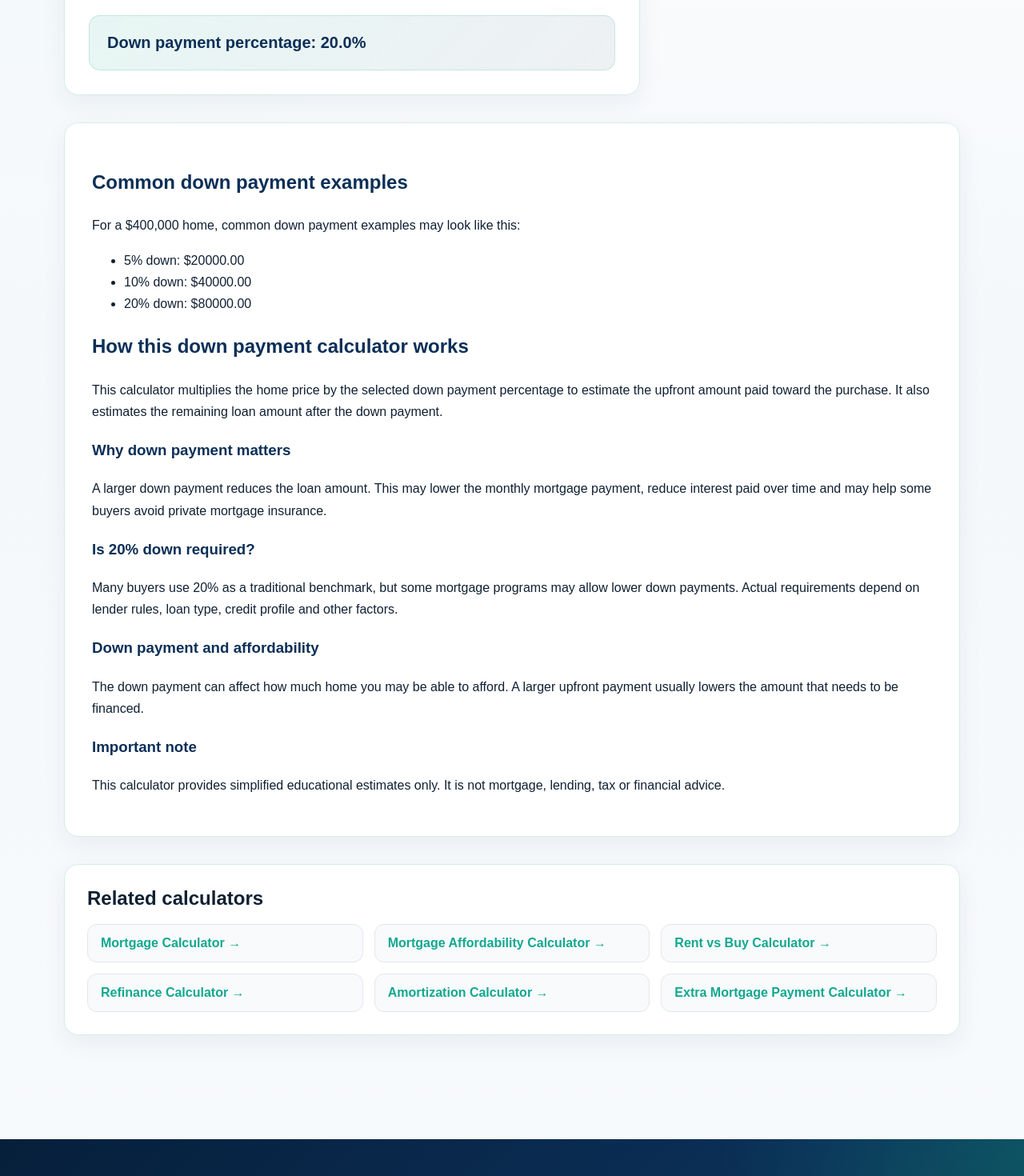
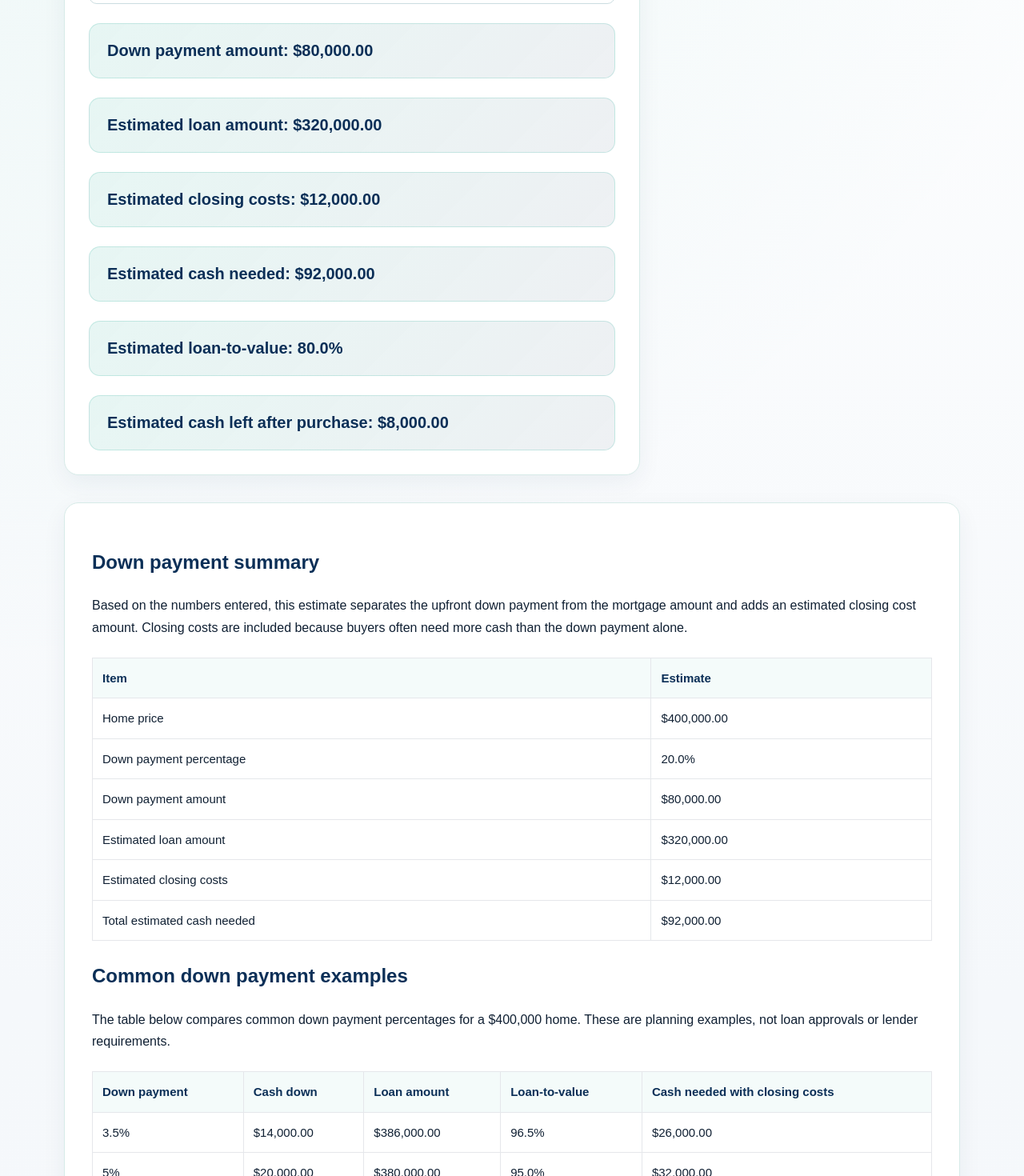
Before and after one commit to milicdejan94-ai/financecalchub, a Next.js app: page /calculators/down-payment in a window 1280 px wide. Shown: the part 660-2130 px from the top of the page at 80% size. Built offline with nearby package versions, Linux system fonts and the light colour scheme.

Commit message:
Improve down payment calculator content and trust

```diff
--- a/app/calculators/down-payment/DownPaymentClient.tsx
+++ b/app/calculators/down-payment/DownPaymentClient.tsx
@@ -1,20 +1,62 @@
 'use client';
 
 import { useState } from 'react';
-import AdBanner from '../../../components/AdBanner';
 import RelatedCalculators from '../../../components/RelatedCalculators';
 import Breadcrumbs from '../../../components/Breadcrumbs';
+
+function formatCurrency(value: number) {
+  return value.toLocaleString('en-US', {
+    style: 'currency',
+    currency: 'USD',
+    maximumFractionDigits: 0,
+  });
+}
+
+function formatCurrencyCents(value: number) {
+  return value.toLocaleString('en-US', {
+    style: 'currency',
+    currency: 'USD',
+    minimumFractionDigits: 2,
+    maximumFractionDigits: 2,
+  });
+}
 
 export default function DownPaymentClient() {
   const [homePrice, setHomePrice] = useState(400000);
   const [downPaymentPercent, setDownPaymentPercent] = useState(20);
+  const [closingCostPercent, setClosingCostPercent] = useState(3);
+  const [cashSavings, setCashSavings] = useState(100000);
 
-  const downPaymentAmount = homePrice * (downPaymentPercent / 100);
-  const loanAmount = homePrice - downPaymentAmount;
+  const safeHomePrice = Math.max(homePrice, 0);
+  const safeDownPaymentPercent = Math.max(downPaymentPercent, 0);
+  const safeClosingCostPercent = Math.max(closingCostPercent, 0);
+  const safeCashSavings = Math.max(cashSavings, 0);
 
-  const fivePercentDown = homePrice * 0.05;
-  const tenPercentDown = homePrice * 0.1;
-  const twentyPercentDown = homePrice * 0.2;
+  const downPaymentAmount = safeHomePrice * (safeDownPaymentPercent / 100);
+  const loanAmount = Math.max(safeHomePrice - downPaymentAmount, 0);
+  const estimatedClosingCosts = safeHomePrice * (safeClosingCostPercent / 100);
+  const estimatedCashNeeded = downPaymentAmount + estimatedClosingCosts;
+  const remainingSavings = safeCashSavings - estimatedCashNeeded;
+  const loanToValue = safeHomePrice > 0 ? (loanAmount / safeHomePrice) * 100 : 0;
+
+  const commonDownPayments = [3.5, 5, 10, 20].map((percent) => {
+    const amount = safeHomePrice * (percent / 100);
+    const loan = Math.max(safeHomePrice - amount, 0);
+    const cashNeeded = amount + estimatedClosingCosts;
+
+    return {
+      percent,
+      amount,
+      loan,
+      cashNeeded,
+      ltv: safeHomePrice > 0 ? (loan / safeHomePrice) * 100 : 0,
+    };
+  });
+
+  const exampleHomePrice = 400000;
+  const exampleTenPercent = exampleHomePrice * 0.1;
+  const exampleTwentyPercent = exampleHomePrice * 0.2;
+  const exampleDifference = exampleTwentyPercent - exampleTenPercent;
 
   return (
     <section className="section">
@@ -26,16 +68,16 @@ export default function DownPaymentClient() {
             { label: 'Down Payment Calculator' },
           ]}
         />
+
         <p className="eyebrow">Home down payment calculator</p>
 
         <h1>Down Payment Calculator</h1>
 
         <p>
-          Estimate how much money you may need for a home down payment and how
-          much of the purchase price may be financed.
+          Estimate a home down payment, the remaining mortgage amount and how
+          much cash you may need at closing. Use the calculator to compare common
+          down payment levels such as 3.5%, 5%, 10% and 20%.
         </p>
-
-        <AdBanner slot="down-payment-top" />
 
         <div className="calculator-box">
           <div className="input-group">
@@ -43,6 +85,7 @@ export default function DownPaymentClient() {
             <input
               type="number"
               value={homePrice}
+              min="0"
               onChange={(e) => setHomePrice(Number(e.target.value))}
             />
           </div>
@@ -53,77 +96,237 @@ export default function DownPaymentClient() {
               type="number"
               value={downPaymentPercent}
               step="0.1"
+              min="0"
               onChange={(e) => setDownPaymentPercent(Number(e.target.value))}
             />
           </div>
 
-          <div className="result">
-            Down payment amount: ${downPaymentAmount.toFixed(2)}
+          <div className="input-group">
+            <label>Estimated closing costs (%)</label>
+            <input
+              type="number"
+              value={closingCostPercent}
+              step="0.1"
+              min="0"
+              onChange={(e) => setClosingCostPercent(Number(e.target.value))}
+            />
+          </div>
+
+          <div className="input-group">
+            <label>Cash available for purchase</label>
+            <input
+              type="number"
+              value={cashSavings}
+              min="0"
+              onChange={(e) => setCashSavings(Number(e.target.value))}
+            />
           </div>
 
           <div className="result">
-            Estimated loan amount: ${loanAmount.toFixed(2)}
+            Down payment amount: {formatCurrencyCents(downPaymentAmount)}
           </div>
 
           <div className="result">
-            Down payment percentage: {downPaymentPercent.toFixed(1)}%
+            Estimated loan amount: {formatCurrencyCents(loanAmount)}
+          </div>
+
+          <div className="result">
+            Estimated closing costs: {formatCurrencyCents(estimatedClosingCosts)}
+          </div>
+
+          <div className="result">
+            Estimated cash needed: {formatCurrencyCents(estimatedCashNeeded)}
+          </div>
+
+          <div className="result">
+            Estimated loan-to-value: {loanToValue.toFixed(1)}%
+          </div>
+
+          <div className="result">
+            {remainingSavings >= 0
+              ? `Estimated cash left after purchase: ${formatCurrencyCents(
+                  remainingSavings
+                )}`
+              : `Estimated cash shortfall: ${formatCurrencyCents(
+                  Math.abs(remainingSavings)
+                )}`}
           </div>
         </div>
 
-        <AdBanner slot="down-payment-middle" />
+        <div className="content-box" style={{ marginTop: 34 }}>
+          <h2>Down payment summary</h2>
 
-        <div className="content-box" style={{ marginTop: 34 }}>
+          <p>
+            Based on the numbers entered, this estimate separates the upfront
+            down payment from the mortgage amount and adds an estimated closing
+            cost amount. Closing costs are included because buyers often need
+            more cash than the down payment alone.
+          </p>
+
+          <div className="table-wrap">
+            <table className="data-table">
+              <thead>
+                <tr>
+                  <th>Item</th>
+                  <th>Estimate</th>
+                </tr>
+              </thead>
+              <tbody>
+                <tr>
+                  <td>Home price</td>
+                  <td>{formatCurrencyCents(safeHomePrice)}</td>
+                </tr>
+                <tr>
+                  <td>Down payment percentage</td>
+                  <td>{safeDownPaymentPercent.toFixed(1)}%</td>
+                </tr>
+                <tr>
+                  <td>Down payment amount</td>
+                  <td>{formatCurrencyCents(downPaymentAmount)}</td>
+                </tr>
+                <tr>
+                  <td>Estimated loan amount</td>
+                  <td>{formatCurrencyCents(loanAmount)}</td>
+                </tr>
+                <tr>
+                  <td>Estimated closing costs</td>
+                  <td>{formatCurrencyCents(estimatedClosingCosts)}</td>
+                </tr>
+                <tr>
+                  <td>Total estimated cash needed</td>
+                  <td>{formatCurrencyCents(estimatedCashNeeded)}</td>
+                </tr>
+              </tbody>
+            </table>
+          </div>
+
           <h2>Common down payment examples</h2>
 
           <p>
-            For a ${homePrice.toLocaleString('en-US')} home, common down payment
-            examples may look like this:
+            The table below compares common down payment percentages for a{' '}
+            {formatCurrency(safeHomePrice)} home. These are planning examples,
+            not loan approvals or lender requirements.
           </p>
 
-          <ul>
-            <li>5% down: ${fivePercentDown.toFixed(2)}</li>
-            <li>10% down: ${tenPercentDown.toFixed(2)}</li>
-            <li>20% down: ${twentyPercentDown.toFixed(2)}</li>
-          </ul>
+          <div className="table-wrap">
+            <table className="data-table">
+              <thead>
+                <tr>
+                  <th>Down payment</th>
+                  <th>Cash down</th>
+                  <th>Loan amount</th>
+                  <th>Loan-to-value</th>
+                  <th>Cash needed with closing costs</th>
+                </tr>
+              </thead>
+              <tbody>
+                {commonDownPayments.map((row) => (
+                  <tr key={row.percent}>
+                    <td>{row.percent}%</td>
+                    <td>{formatCurrencyCents(row.amount)}</td>
+                    <td>{formatCurrencyCents(row.loan)}</td>
+                    <td>{row.ltv.toFixed(1)}%</td>
+                    <td>{formatCurrencyCents(row.cashNeeded)}</td>
+                  </tr>
+                ))}
+              </tbody>
+            </table>
+          </div>
 
           <h2>How this down payment calculator works</h2>
 
           <p>
-            This calculator multiplies the home price by the selected down
-            payment percentage to estimate the upfront amount paid toward the
-            purchase. It also estimates the remaining loan amount after the down
-            payment.
+            The calculator multiplies the home price by the selected down payment
+            percentage to estimate the upfront amount paid toward the purchase.
+            It then subtracts the down payment from the home price to estimate
+            the mortgage amount before other lender adjustments.
           </p>
 
-          <h3>Why down payment matters</h3>
+          <h3>Why the down payment matters</h3>
 
           <p>
-            A larger down payment reduces the loan amount. This may lower the
-            monthly mortgage payment, reduce interest paid over time and may help
-            some buyers avoid private mortgage insurance.
+            A larger down payment reduces the amount financed. That may lower the
+            monthly mortgage payment, reduce total interest paid over time and
+            improve the loan-to-value ratio. A smaller down payment may help a
+            buyer purchase sooner, but it can increase the amount borrowed and
+            the monthly cost.
           </p>
 
-          <h3>Is 20% down required?</h3>
+          <h3>Why 20% down is often used as a benchmark</h3>
 
           <p>
-            Many buyers use 20% as a traditional benchmark, but some mortgage
-            programs may allow lower down payments. Actual requirements depend on
-            lender rules, loan type, credit profile and other factors.
+            A 20% down payment is commonly used as a planning benchmark because
+            it often reduces the loan-to-value ratio to 80%. Depending on loan
+            type and lender rules, that may help some buyers avoid private
+            mortgage insurance. It is not the only possible down payment level,
+            and many buyers use less than 20%.
           </p>
 
-          <h3>Down payment and affordability</h3>
+          <h3>Down payment vs closing costs</h3>
 
           <p>
-            The down payment can affect how much home you may be able to afford.
-            A larger upfront payment usually lowers the amount that needs to be
-            financed.
+            The down payment is only one part of the cash needed to buy a home.
+            Buyers may also need money for closing costs, prepaid taxes,
+            insurance, inspections, moving costs and an emergency fund after
+            purchase. This calculator includes a simple closing cost estimate so
+            the cash-needed number is more realistic.
           </p>
 
-          <h3>Important note</h3>
+          <h3>Example</h3>
+
+          <p>
+            On a {formatCurrency(exampleHomePrice)} home, 10% down would be{' '}
+            {formatCurrency(exampleTenPercent)}, while 20% down would be{' '}
+            {formatCurrency(exampleTwentyPercent)}. The 20% option requires{' '}
+            {formatCurrency(exampleDifference)} more cash upfront, but it also
+            reduces the mortgage amount by the same amount before fees and other
+            loan adjustments.
+          </p>
+
+          <h2>Frequently asked questions</h2>
+
+          <h3>Is 20% down required to buy a home?</h3>
+
+          <p>
+            No. Some mortgage programs may allow lower down payments, depending
+            on loan type, lender rules, credit profile, location and borrower
+            qualifications. The right down payment depends on both approval rules
+            and your personal budget.
+          </p>
+
+          <h3>Does a bigger down payment always make sense?</h3>
+
+          <p>
+            Not always. A bigger down payment can lower the mortgage amount, but
+            using too much cash may leave too little for repairs, emergencies or
+            moving costs. A strong plan balances the down payment with remaining
+            savings.
+          </p>
+
+          <h3>What is loan-to-value?</h3>
+
+          <p>
+            Loan-to-value, or LTV, compares the mortgage amount with the home
+            price. For example, 20% down usually means about 80% LTV before other
+            loan costs. Lower LTV can sometimes improve loan terms.
+          </p>
+
+          <h3>Does this calculator include PMI?</h3>
+
+          <p>
+            This page does not calculate a monthly PMI payment. It shows the down
+            payment and loan amount so you can see whether the down payment is
+            above or below common thresholds. For full monthly payment estimates,
+            use the mortgage calculator.
+          </p>
+
+          <h3>Important limitations</h3>
 
           <p>
             This calculator provides simplified educational estimates only. It is
-            not mortgage, lending, tax or financial advice.
+            not mortgage, lending, tax, legal or financial advice. Actual cash
+            needed depends on lender requirements, loan program, credit profile,
+            appraisal, property taxes, insurance, closing costs and local rules.
           </p>
         </div>
 
@@ -150,13 +353,11 @@ export default function DownPaymentClient() {
               href: '/calculators/amortization',
             },
             {
-              title: 'Extra Mortgage Payment Calculator',
-              href: '/calculators/extra-mortgage-payment',
+              title: 'Methodology',
+              href: '/methodology',
             },
           ]}
         />
-
-        <AdBanner slot="down-payment-bottom" />
       </div>
     </section>
   );
--- a/app/calculators/down-payment/page.tsx
+++ b/app/calculators/down-payment/page.tsx
@@ -1,9 +1,10 @@
+import type { Metadata } from 'next';
 import DownPaymentClient from './DownPaymentClient';
 
-export const metadata = {
-  title: 'Down Payment Calculator | Estimate Home Down Payment',
+export const metadata: Metadata = {
+  title: 'Down Payment Calculator | Estimate Cash Needed to Buy a Home',
   description:
-    'Free down payment calculator. Estimate down payment amount, loan amount and down payment percentage for buying a home.',
+    'Free down payment calculator. Estimate home down payment, loan amount, closing costs, cash needed and common 3.5%, 5%, 10% and 20% down payment examples.',
 };
 
 export default function DownPaymentPage() {
```
Lines whose indentation alone changed are shown as unchanged.
